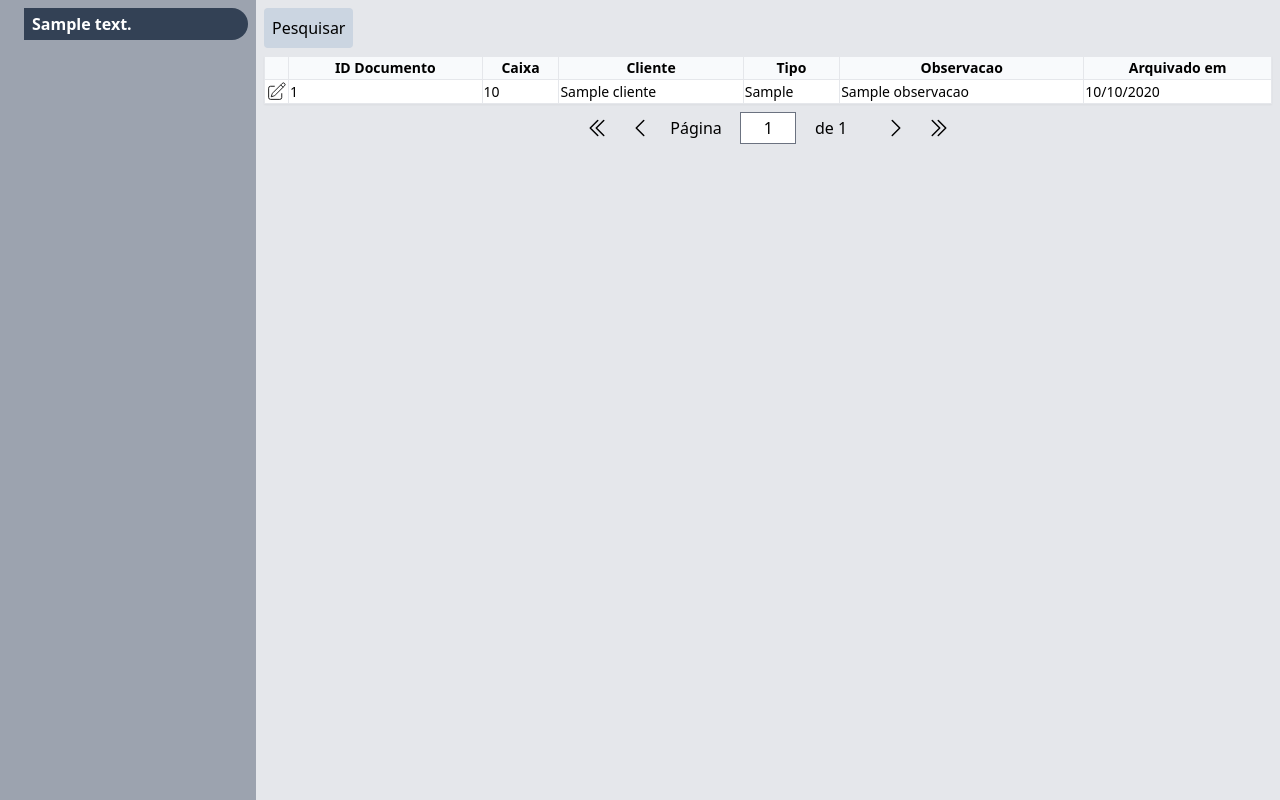
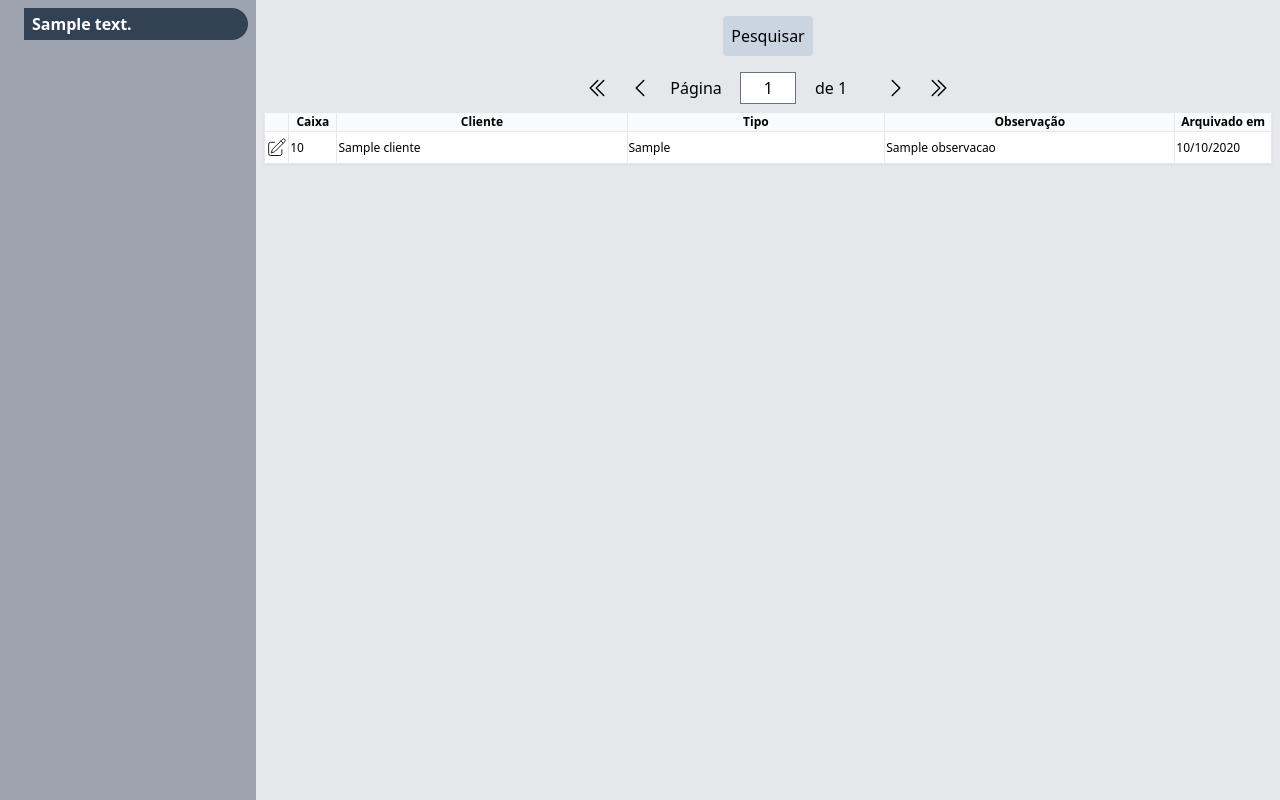
Before and after one commit to augustomonoo/arquivo, a Django app: template arquivo/templates/arquivo/main/consulta.html in a window 1280 px wide. Run offline with Django 3.2, Linux system fonts and the light colour scheme; the template is opened without the code that fills it: most values are stand-ins (such as "Sample title", 1, 10 or a date in 2020); style sheets or scripts are compiled from the project's sources; some libraries are stand-ins or nearby versions.

Commit message:
Ajustado layout da tabela

```diff
--- a/arquivo/templates/arquivo/main/consulta.html
+++ b/arquivo/templates/arquivo/main/consulta.html
@@ -1,24 +1,25 @@
 {% extends "arquivo/base.html" %}
 
 {% block content %}
-    <form action="." class="flex items-center gap-2">
+    <form action="." class="flex items-center gap-2 justify-around mx-auto my-2">
+        {% comment %} flex justify-around w-96 mx-auto items-center my-2 {% endcomment %}
         {% include "arquivo/components/form.html" with labels=False %}
         {% include "arquivo/components/button.html" with type="submit" text="Pesquisar" %}
     </form>
-    <table class="border-collapse w-full border border-slate-400 dark:border-slate-500 bg-white dark:bg-slate-800 text-sm shadow-sm">
+    {% include "arquivo/components/pagination.html" %}
+    <table class="border-collapse border border-slate-400 dark:border-slate-500 bg-white dark:bg-slate-800 text-xs shadow-sm overflow-x-auto table-fixed w-full resize-none">
         <thead class="bg-slate-50 dark:bg-slate-700">
             <tr>
                 <th class="border w-6"></th>
-                <th class="border">ID Documento</th>
-                <th class="border">Caixa</th>
-                <th class="border">Cliente</th>
-                <th class="border">Tipo</th>
-                <th class="border">Observacao</th>
-                <th class="border">Arquivado em</th>
+                <th class="border w-12">Caixa</th>
+                <th class="border w-72">Cliente</th>
+                <th class="border w-64">Tipo</th>
+                <th class="border w-72">Observação</th>
+                <th class="border w-24">Arquivado em</th>
             </tr>
         </thead>
         {% for resultado in object_list %}
-            <tr class="border">
+            <tr class="border h-8">
                 <td class="border">
                     <a href="{{ resultado.get_detalhe_url }}" class="flex w-auto h-auto">
                         <svg xmlns="http://www.w3.org/2000/svg"
@@ -32,7 +33,6 @@
                         </svg>
                     </a>
                 </td>
-                <td class="border">{{ resultado.id }}</td>
                 <td class="border">{{ resultado.numero_caixa|floatformat }}</td>
                 <td class="border">{{ resultado.cliente }}</td>
                 <td class="border">{{ resultado.tipo_de_documento }}</td>
@@ -41,5 +41,4 @@
             </tr>
         {% endfor %}
     </table>
-    {% include "arquivo/components/pagination.html" %}
 {% endblock content %}
```
